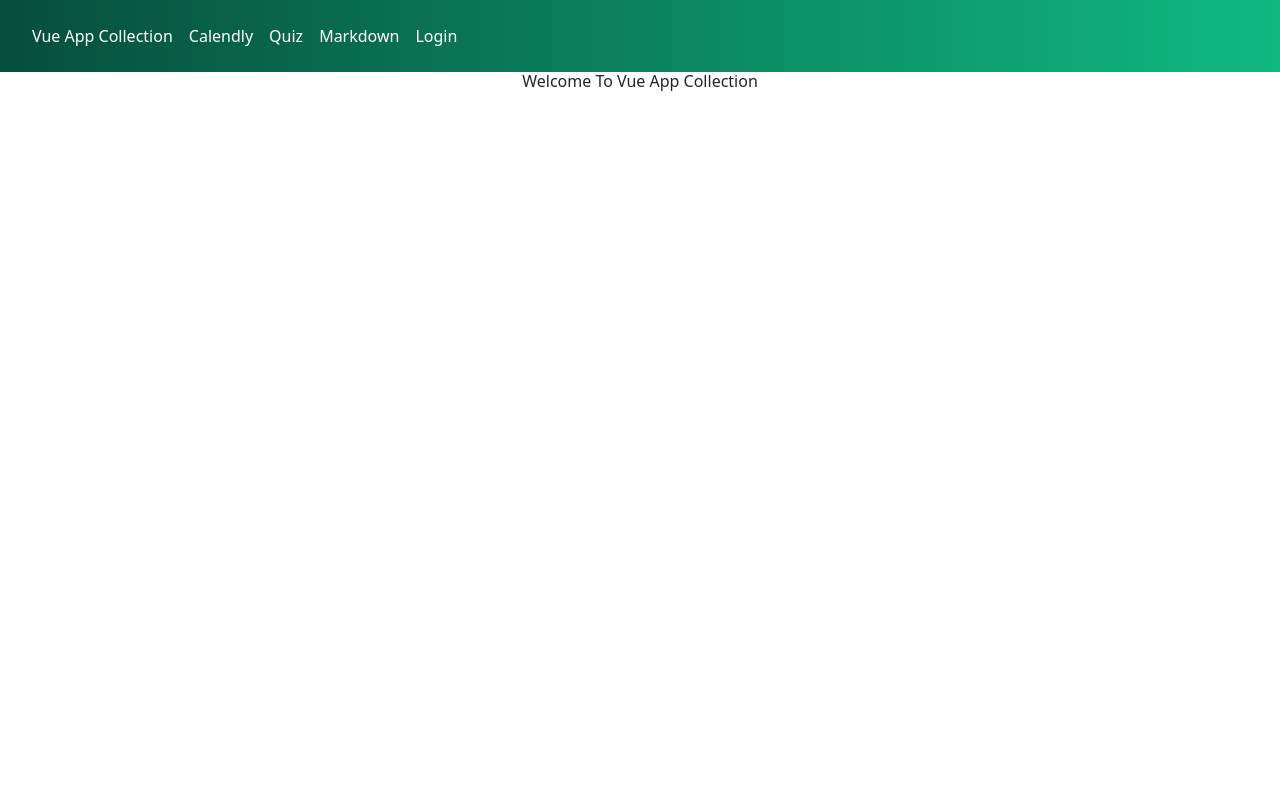
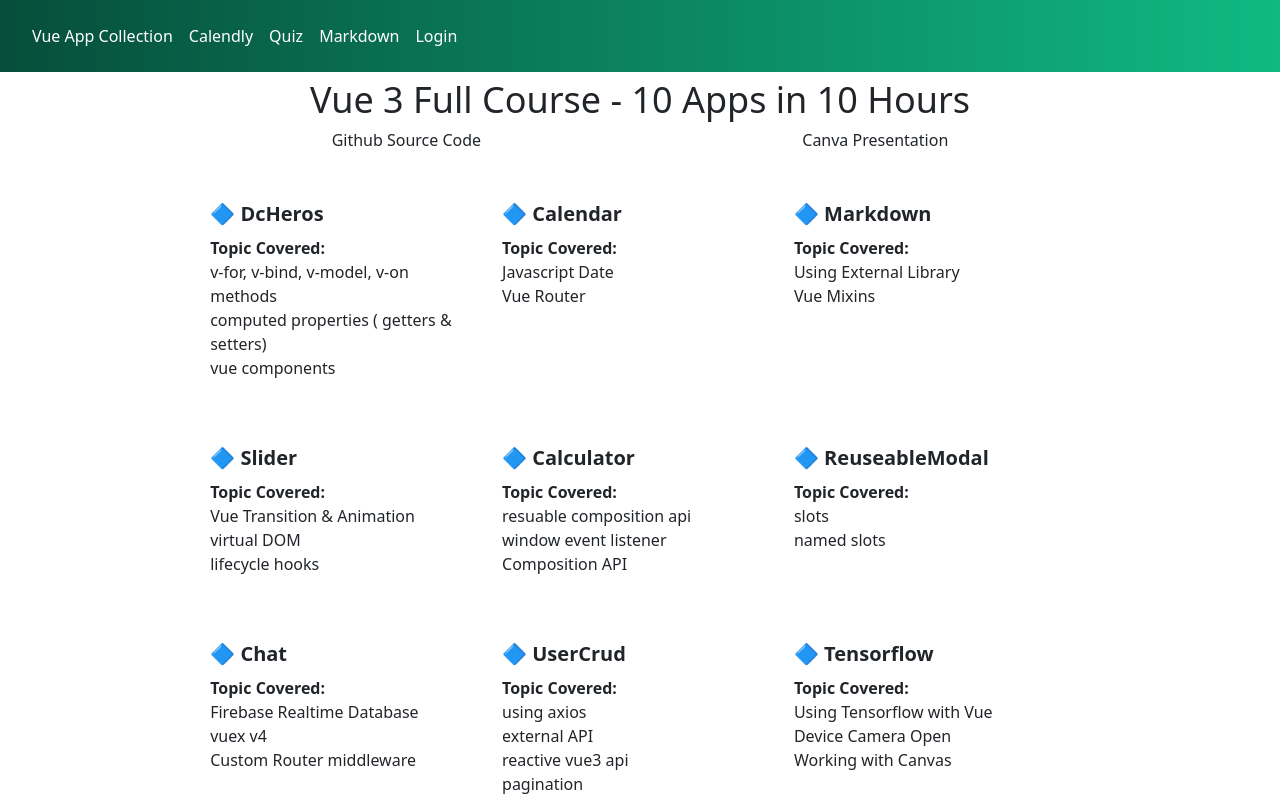
Before and after one commit to goldenglorys/vue-app-collection, a Vue app: page / in a window 1280 px wide. Shown: the top 800 px of the page. Built offline with nearby package versions, Linux system fonts and the light colour scheme.

Commit message:
Home page component of the project updated to give detailed summary description for each projects

```diff
--- a/src/pages/Home.vue
+++ b/src/pages/Home.vue
@@ -1,12 +1,144 @@
 <template>
-  <div class="m-auto">
-    <h1 class="text-center">Welcome To Vue App Collection</h1>
+  <div class="flex w-full">
+    <div class="m-auto">
+      <h1 class="text-center text-2xl md:text-4xl my-2">
+        Vue 3 Full Course - 10 Apps in 10 Hours
+      </h1>
+      <div class="">
+        <div class="flex justify-around mb-4">
+          <a
+            href="https://github.com/bitfumes/vue3-for-beginners"
+            target="_blank"
+            >Github Source Code</a
+          >
+          <a
+            href="https://www.canva.com/design/DAEJRdAPBlc/V_Tcr4uLQhpf7Gh0ANXAKw/view?utm_content=DAEJRdAPBlc&utm_campaign=designshare&utm_medium=link&utm_source=sharebutton"
+            target="_blank"
+            >Canva Presentation</a
+          >
+        </div>
+
+        <div class="flex justify-center">
+          <div class="w-11/12 grid grid-cols-2 md:grid-cols-3 gap-4">
+            <div v-for="app in list" :key="app.path" class="text-left my-4">
+              <router-link class="w-full" :to="app.path">
+                <p class="text-xl font-semibold">🔷 {{ app.title }}</p>
+              </router-link>
+              <div>
+                <div class="font-semibold mt-2">Topic Covered:</div>
+                <p v-for="topic in app.concepts" :key="topic">{{ topic }}</p>
+              </div>
+            </div>
+            <div class="text-left my-4">
+              <p class="text-xl font-semibold">🔷 Login</p>
+              <div class="">
+                <div class="text-lg font-semibold">Topic Covered:</div>
+                <p v-for="topic in login.concepts" :key="topic">{{ topic }}</p>
+              </div>
+            </div>
+          </div>
+        </div>
+      </div>
+    </div>
   </div>
 </template>
 
 <script>
-export default {};
+import { ref } from "vue";
+export default {
+  setup() {
+    const list = ref([
+      {
+        path: "/dc-heros",
+        title: "DcHeros",
+        concepts: [
+          "v-for, v-bind, v-model, v-on",
+          "methods",
+          "computed properties ( getters & setters)",
+          "vue components",
+        ],
+      },
+      {
+        path: "/calendar",
+        title: "Calendar",
+        concepts: ["Javascript Date", "Vue Router"],
+      },
+      {
+        path: "/markdown",
+        title: "Markdown",
+        concepts: ["Using External Library", "Vue Mixins"],
+      },
+      {
+        path: "/slider-carousel",
+        title: "Slider",
+        concepts: [
+          "Vue Transition & Animation",
+          "virtual DOM",
+          "lifecycle hooks",
+        ],
+      },
+      {
+        path: "/calculator",
+        title: "Calculator",
+        concepts: [
+          "resuable composition api",
+          "window event listener",
+          "Composition API",
+        ],
+      },
+      {
+        path: "/resuseable-modal",
+        title: "ReuseableModal",
+        concepts: ["slots", "named slots"],
+      },
+      {
+        path: "/chat",
+        title: "Chat",
+        concepts: [
+          "Firebase Realtime Database",
+          "vuex v4",
+          "Custom Router middleware",
+        ],
+      },
+      {
+        path: "/user-crud",
+        title: "UserCrud",
+        concepts: [
+          "using axios",
+          "external API",
+          "reactive vue3 api",
+          "pagination",
+          "envirnment variable (.env file)",
+        ],
+      },
+      {
+        path: "/tensorflow",
+        title: "Tensorflow",
+        concepts: [
+          "Using Tensorflow with Vue",
+          "Device Camera Open",
+          "Working with Canvas",
+        ],
+      },
+    ]);
+    const login = ref({
+      title: "Login Modal",
+      concepts: [
+        "Create Modal",
+        "Vue Custom Events Emitting",
+        "Form Handling",
+        "firebase authentication",
+        "loading effect",
+        "Template Refs",
+        "component props",
+        "firebase google login",
+        "Refactoring with component",
+        " vue3 teleport",
+      ],
+    });
+    return { list, login };
+  },
+};
 </script>
 
-<style>
-</style>
+<style></style>
```
